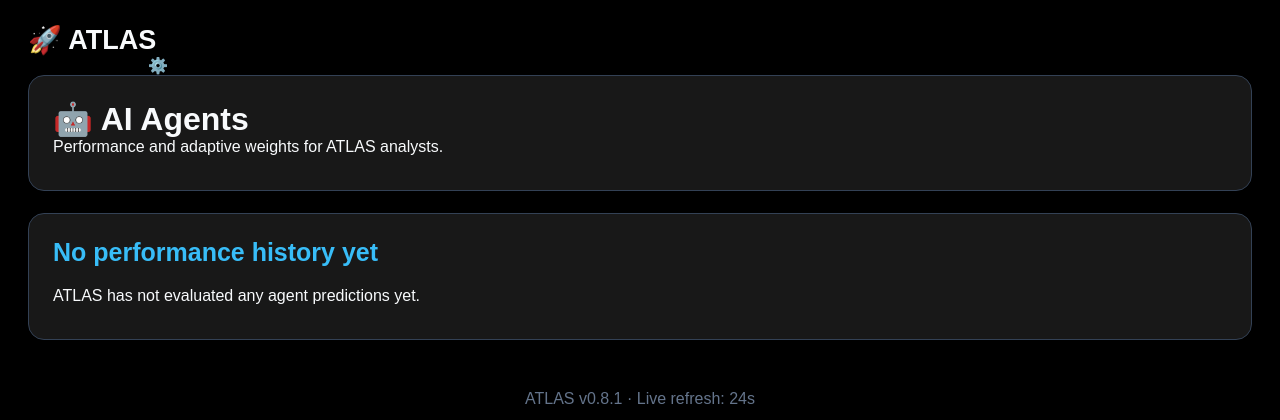
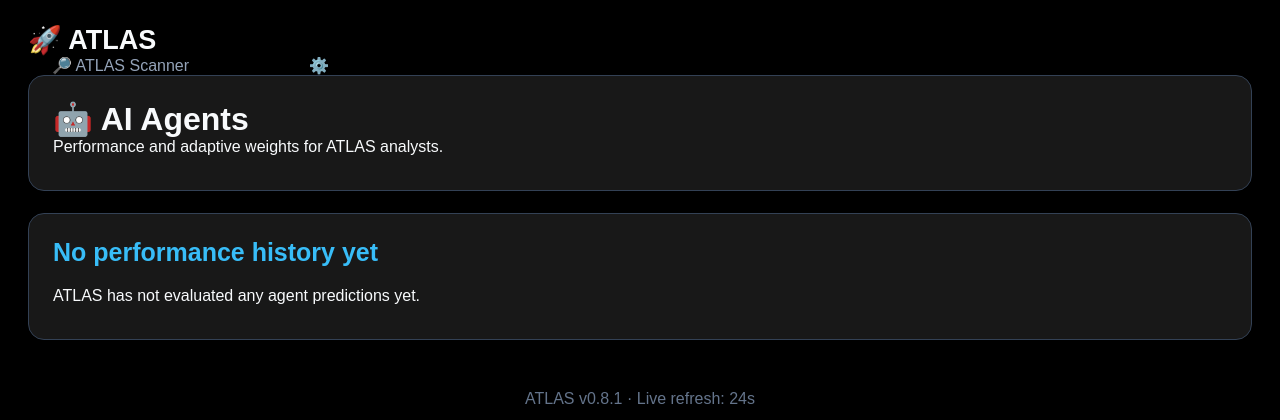
Before and after one commit to robertkorterud-star/AI-Trading-Freqtrade, a Python web app: template atlas/dashboard/templates/agents.html in a window 1280 px wide. Shown: the top 420 px of the page. Run offline with Jinja, Linux system fonts and the light colour scheme; the template is opened without the code that fills it, so the values that code supplies are empty.

Commit message:
ATLAS: add scanner navigation tab

```diff
--- a/atlas/dashboard/templates/components/navbar.html
+++ b/atlas/dashboard/templates/components/navbar.html
@@ -12,6 +12,8 @@
 
     <a href="/">{{ t("dashboard") }}</a>
 
+    <a href="/scanner">🔎 ATLAS Scanner</a>
+
     <a href="/analysis">{{ t("analysis") }}</a>
 
     <a href="/markets">{{ t("markets") }}</a>
```
